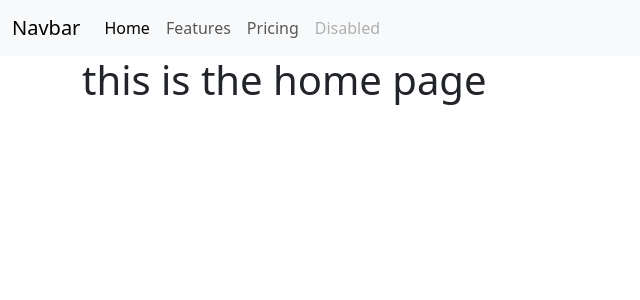
After one commit to mnevison/mp-tres, a Flask app: template nightsapp/templates/home.html in a window 1280 px wide. The commit adds this page. Shown: the top 300 px of the page, without its empty margins (0-640 px from the left). Run offline with Flask 3, Linux system fonts and the light colour scheme; the template is opened without the code that fills it, so the values that code supplies are empty; some libraries are stand-ins or nearby versions.

Commit message:
update: changed some filenames and added requirements.txt

```diff
--- a/nightsapp/templates/base.html
+++ b/nightsapp/templates/base.html
@@ -35,7 +35,12 @@
         <div class="collapse navbar-collapse" id="navbarNav">
           <ul class="navbar-nav">
             <li class="nav-item">
-              <a class="nav-link active" aria-current="page" href="#">Home</a>
+              <a
+                class="nav-link active"
+                aria-current="page"
+                href="{{ url_for('views.home')}}"
+                >Home</a
+              >
             </li>
             <li class="nav-item">
               <a class="nav-link" href="#">Features</a>
@@ -50,8 +55,7 @@
         </div>
       </div>
     </nav>
-
-    {% block content %} {% endblock %}
+    <div class="container">{% block content %} {% endblock %}</div>
 
     <!-- Bootstrap JS -->
     <script
--- /dev/null
+++ b/nightsapp/templates/home.html
@@ -0,0 +1,6 @@
+{% extends "base.html" %} {% block title %}Planner{% endblock %} {% block
+content %}
+
+<h1>this is the home page</h1>
+
+{% endblock %}
```
Also changed, not shown: nightsapp/__init__.py (+4 -4 lines), nightsapp/routes.py (deleted, +0 -7 lines), nightsapp/views.py (added, +7 -0 lines), requirements.txt (added, +16 -0 lines).
